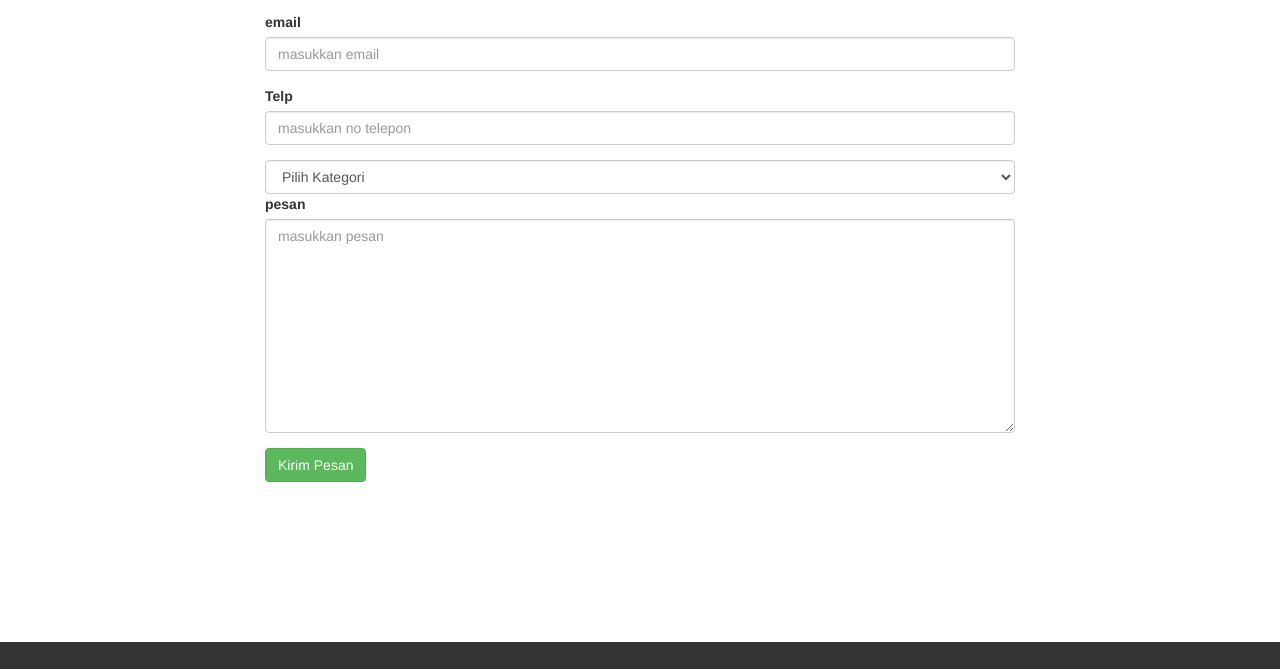
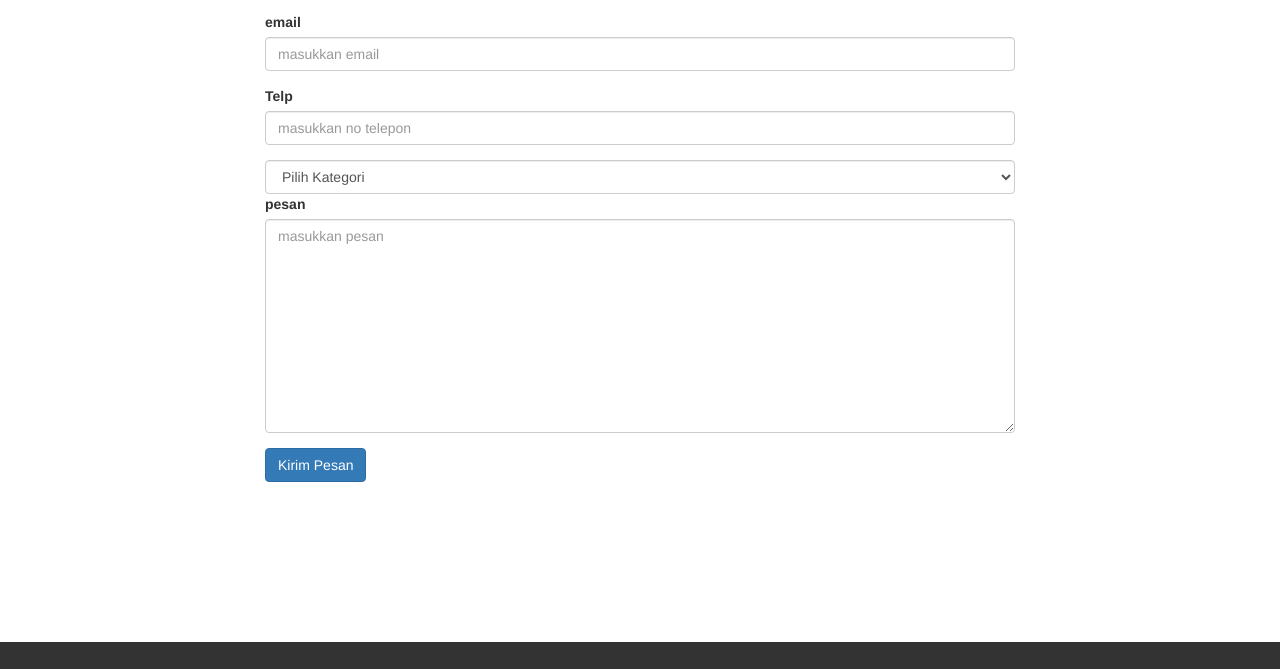
Before and after one commit to Indra-15/portofolio, a plain HTML site: page index.html in a window 1280 px wide. Shown: the part 2114-2783 px from the top of the page. Drawn offline with nearby package versions, Linux system fonts and the light colour scheme.

Commit message:
mengubah warna tombol

```diff
--- a/index.html
+++ b/index.html
@@ -169,7 +169,7 @@
               <label for="pesan">pesan</label>
               <textarea name="" id="" class="form-control" rows="10" placeholder="masukkan pesan"></textarea>
             </div>
-            <button type="submit" class="btn btn-success">Kirim Pesan</button>
+            <button type="submit" class="btn btn-primary">Kirim Pesan</button>
 
           </form>
         </div>
```
